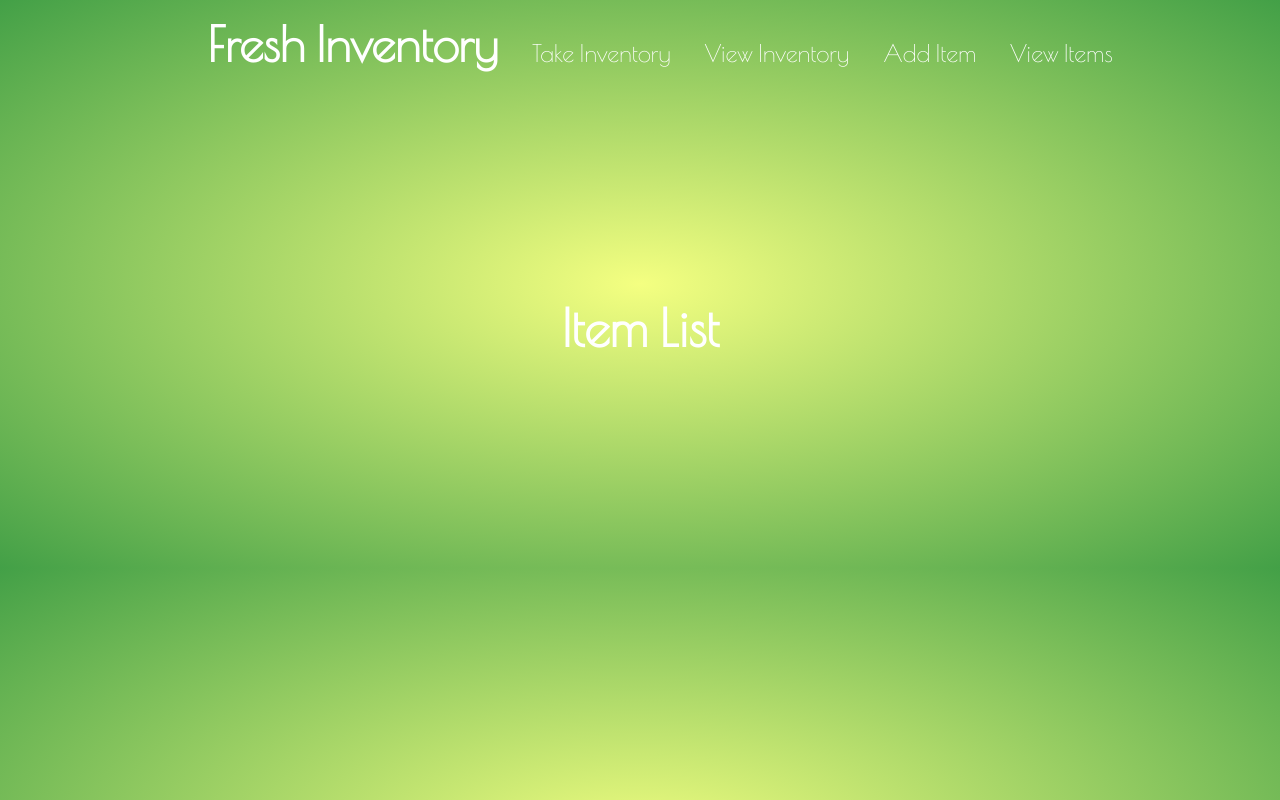
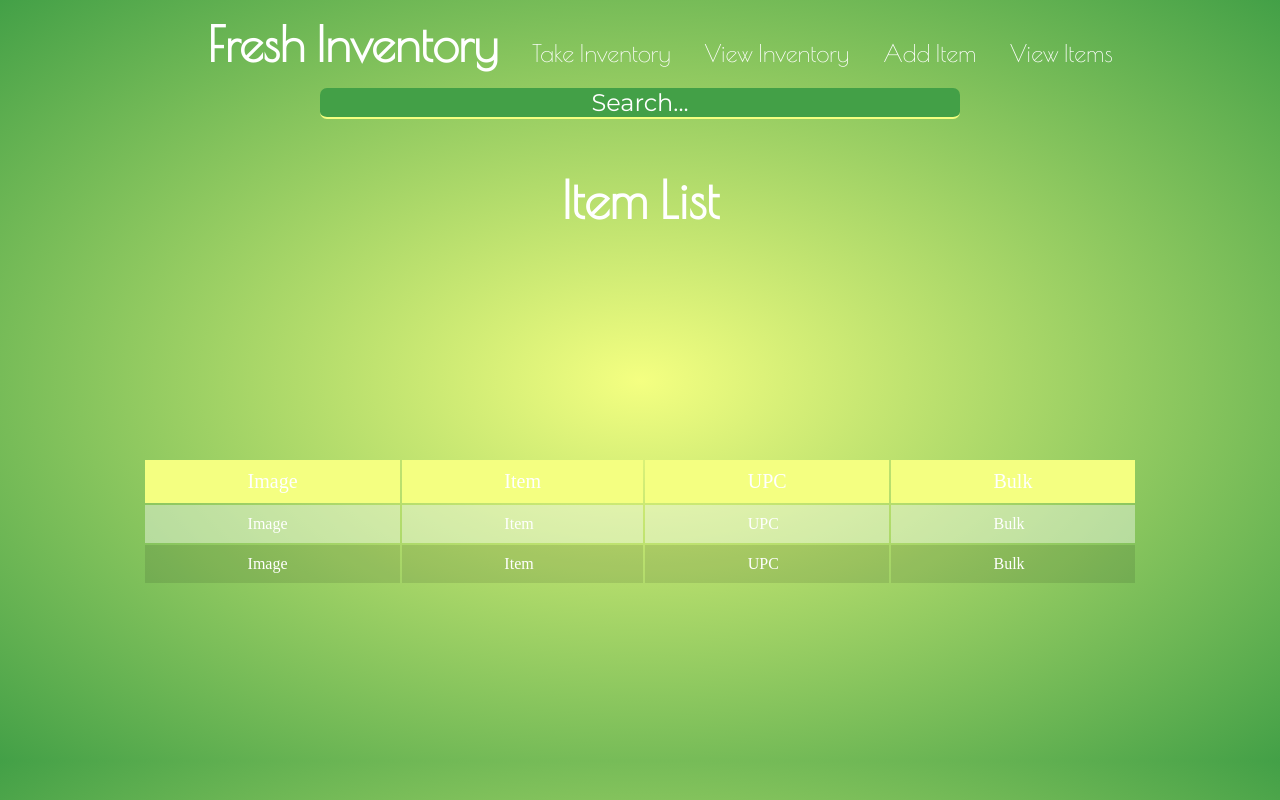
Before and after one commit to henryamster/freshInventoryfirebase, a website: page client/itemlist.html in a window 1280 px wide. Drawn offline with nearby package versions, Linux system fonts and the light colour scheme; no server answers.

Commit message:
auth bug squarshed, item list table started

```diff
--- a/client/css/style.css
+++ b/client/css/style.css
@@ -16,6 +16,9 @@ body {
     margin: 0;
     background: radial-gradient(#f4ff81, #43a047);
     font-weight: 300;
+}
+.center {
+    text-align:center;
 }
 .splash {
     display: flex;
@@ -124,7 +127,26 @@ nav ul a li.logo{
 #navBtn{
     display:none;
 }
+table{
+   padding-top:0;
+}
+#tableHead{
+    background:#f4ff81;
+    color:rgb(25,25,25);
+    font-size:20px;
+}
 
+td{
+    padding:10px 8vw;
+    font-weight:thin;
+    color:white;
+}
+tr{
+    background:rgba(255,255,255,0.4);
+}
+tr:nth-of-type(2){
+    background:rgba(0,0,0,0.1);
+}
 /* Mobile styles */
 
 @media only screen and (max-width: 989px) {
--- a/client/itemlist.html
+++ b/client/itemlist.html
@@ -17,11 +17,38 @@
       <a href="viewinventory.html"><li class="navItem">View Inventory</li></a>
       <a href="newitem.html"><li class="navItem">Add Item</li></a>
       <a href="#"><li class="navItem">View Items</li></a>
+     <a href="index.html" onclick="logOut();"><li class="navItem" id="logoutNav">Logout</li></a>
     </ul>
   </nav>
 <body>
-  <div class="splash">
-   <h3>Item List</h3>
+   <input type="text" name="search" id="search" onfocus="clearSearch()" onkeyup="filterSearch();" value="Search..." class="formControl"/>
+
+   <h3 class="center ">Item List</h3>
+
+
+   <div class="splash">
+   <table>
+     <thead>
+       <tr id="tableHead">
+      <td>Image</td>
+       <td>Item</td>
+       <td>UPC</td>
+       <td>Bulk</td>
+       </tr>
+     </thead>
+     <tr>
+       <td>Image</td>
+       <td>Item</td>
+       <td>UPC</td>
+       <td>Bulk</td>
+     </tr>
+       <tr>
+       <td>Image</td>
+       <td>Item</td>
+       <td>UPC</td>
+       <td>Bulk</td>
+     </tr>
+   </table>
 
 
   </div>
--- a/client/js/app.js
+++ b/client/js/app.js
@@ -66,6 +66,7 @@ firebase.auth().onAuthStateChanged(function(user) {
 }
     // ...
   } else {
+          document.getElementById('logoutNav').style.display='none';
     // User is signed out.
     // ...
   }
--- a/client/js/itemList.js
+++ b/client/js/itemList.js
@@ -0,0 +1,7 @@
+function clearSearch(){
+    document.getElementById('search').value = "";
+}
+
+function filterSearch(){
+    document.getElementById('search').value;
+}
```
Also changed, not shown: client/index.html (+2 -2 lines), client/newitem.html (+1 -0 lines), client/newuser.html (+1 -0 lines).
